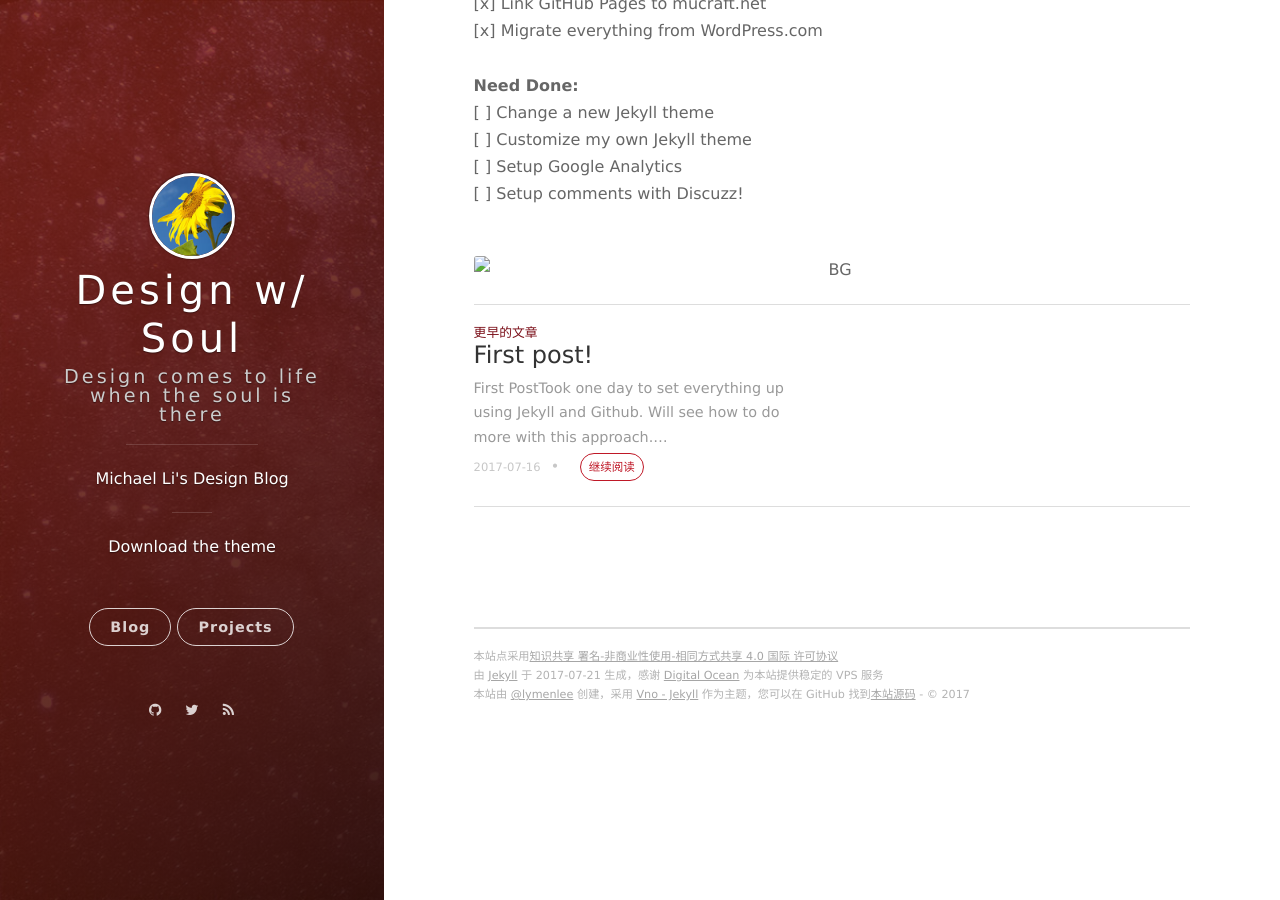
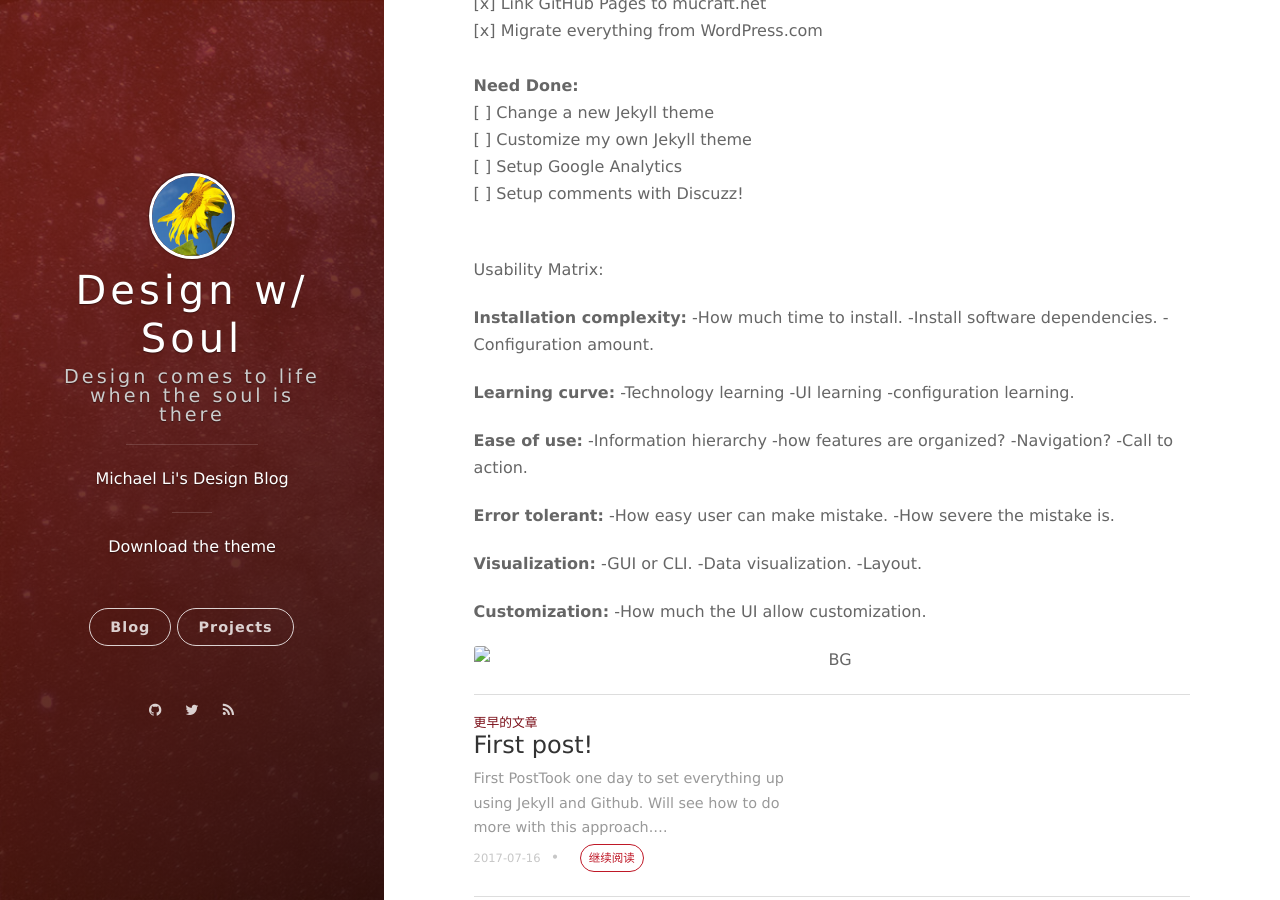
Before and after one commit to lymenlee/mucraft, a Jekyll site: the page built from _posts/2017-7-17-2nd_day.md, in a window 1280 px wide and 900 px high, scrolled down 292 px. Built offline with Jekyll 4.4.1, drawn with Linux system fonts in a browser that asks for light colours; nearby versions of some CDN libraries; comment, search, counter and statistics services are not loaded.

Commit message:
usability

```diff
--- a/_posts/2017-7-17-2nd_day.md
+++ b/_posts/2017-7-17-2nd_day.md
@@ -22,7 +22,37 @@ categories: General
 [ ] Setup comments with Discuzz! <br>
  <br>
 
+Usability Matrix:
 
+
+**Installation complexity:**
+-How much time to install.
+-Install software dependencies.
+-Configuration amount.
+
+
+**Learning curve:**
+-Technology learning
+-UI learning
+-configuration learning.
+
+**Ease of use:**
+-Information hierarchy
+-how features are organized?
+-Navigation?
+-Call to action.
+
+**Error tolerant:**
+-How easy user can make mistake.
+-How severe the mistake is.
+
+**Visualization:**
+-GUI or CLI.
+-Data visualization.
+-Layout.
+
+**Customization:**
+-How much the UI allow customization.
 
 
 ![BG]({{site.baseurl}}/_posts/design-header.jpg)
```
